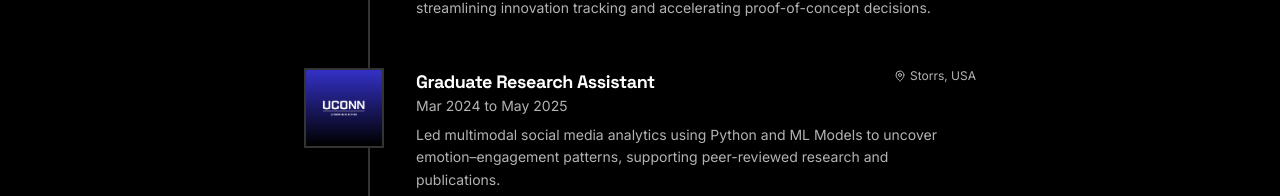
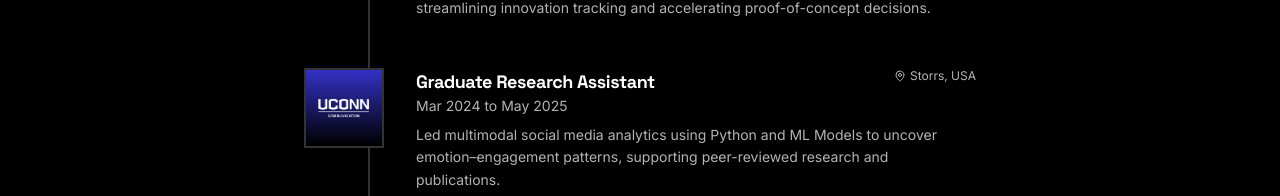
Before and after one commit to kartikgithubb/kartikgithubb.github.io, a React (Vite) app: page /experience in a window 1280 px wide. Shown: the part 478-674 px from the top of the page. Built offline with nearby package versions, Linux system fonts and the light colour scheme.

Commit message:
Update UConn Communication logo
Updated the logo for the UConn Communication experience with the provided image.

```diff
--- a/src/pages/Experience.tsx
+++ b/src/pages/Experience.tsx
@@ -41,7 +41,7 @@ const professionalExperience: ExperienceItem[] = [{
   description: 'Led multimodal social media analytics using Python and ML Models to uncover emotion–engagement patterns, supporting peer-reviewed research and publications.',
   highlights: ['Developed multimodal analytics frameworks for social media research', 'Published peer-reviewed research on emotion-engagement patterns', 'Applied machine learning models to complex social media datasets'],
   skills: ['Python', 'Machine Learning', 'Social Media Analytics', 'Research', 'Data Science'],
-  logo: '/lovable-uploads/cd436367-bcfa-4364-82a3-84796f126524.png',
+  logo: '/lovable-uploads/c8295f51-2b77-4c99-a9f6-92398b972933.png',
   type: 'professional'
 }, {
   id: 'cetl-previous',
```
Also changed, not shown: public/lovable-uploads/c8295f51-2b77-4c99-a9f6-92398b972933.png (added).
